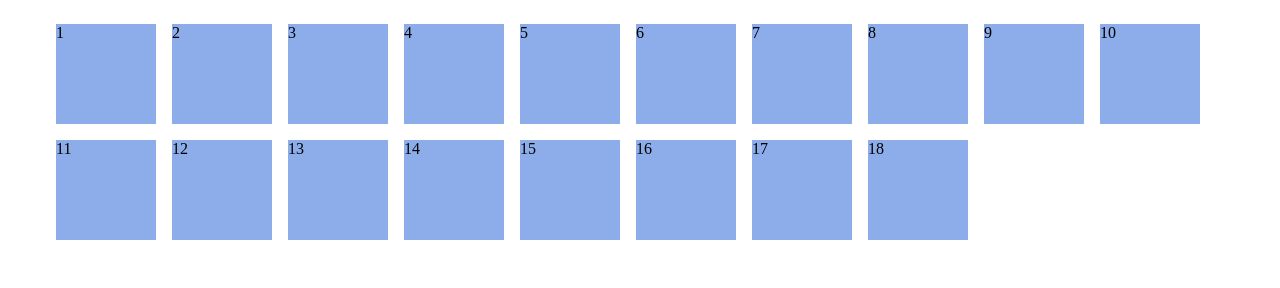
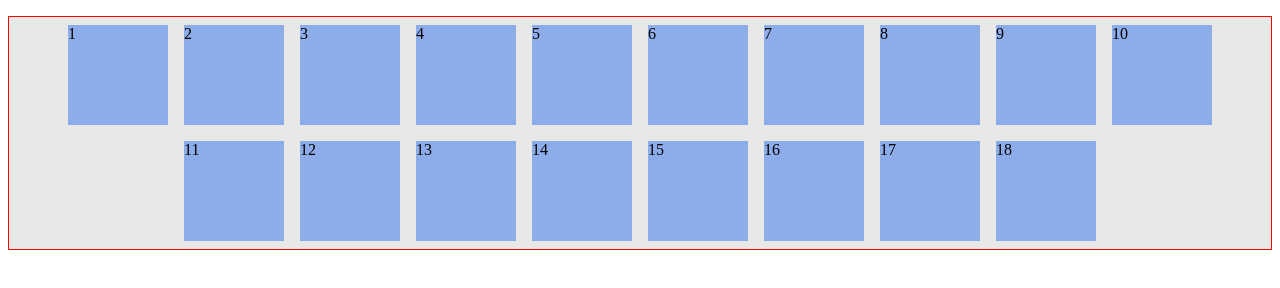
Before and after one commit to bhirmbani/coba-flexbox, a plain HTML site: page index.html in a window 1280 px wide. Drawn offline with Linux system fonts and the light colour scheme.

Commit message:
justify-content

```diff
--- a/style.css
+++ b/style.css
@@ -2,6 +2,10 @@
   display: flex;
   list-style: none;
   flex-flow: row wrap;
+  border: 1px solid red;
+  padding: 0;
+  background-color: #e8e8e9;
+  justify-content: center;
 }
 
 .child {
```
